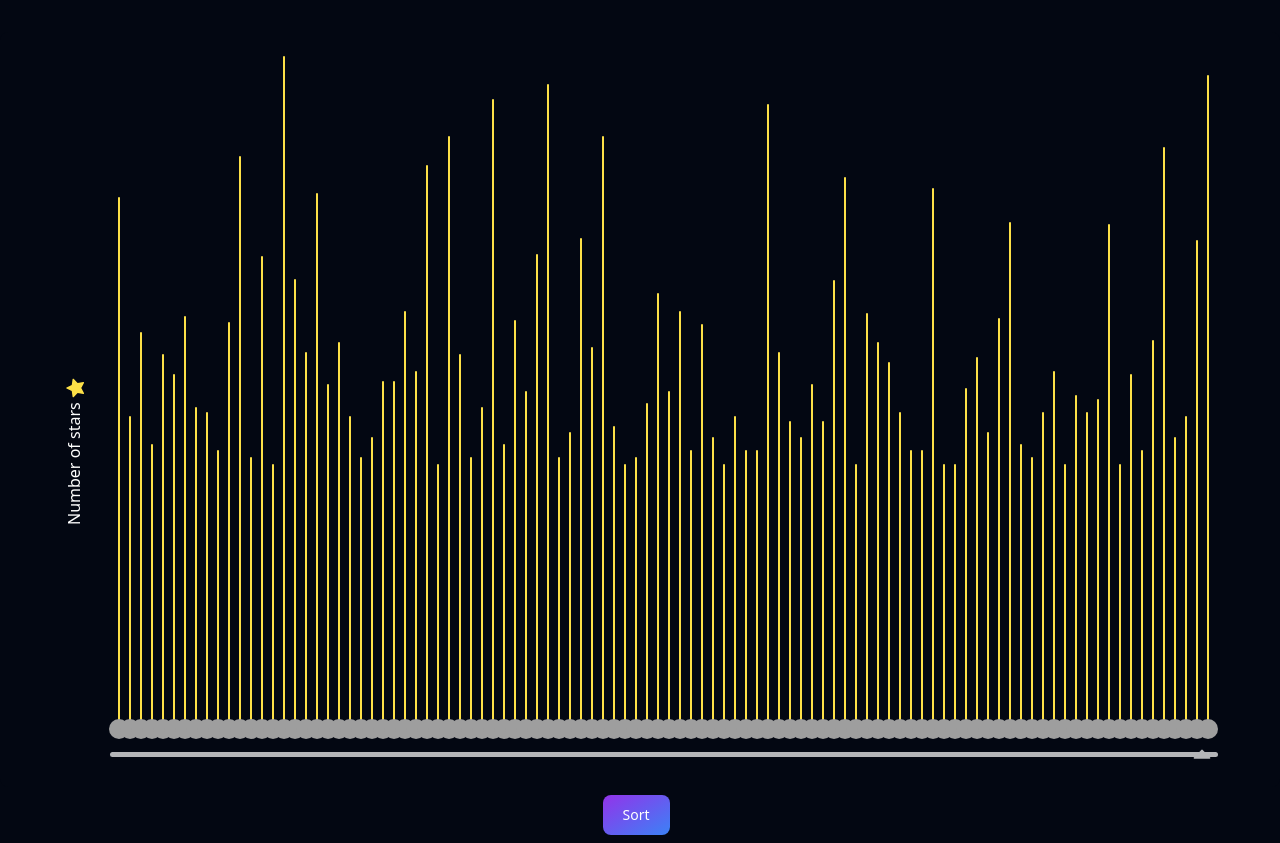
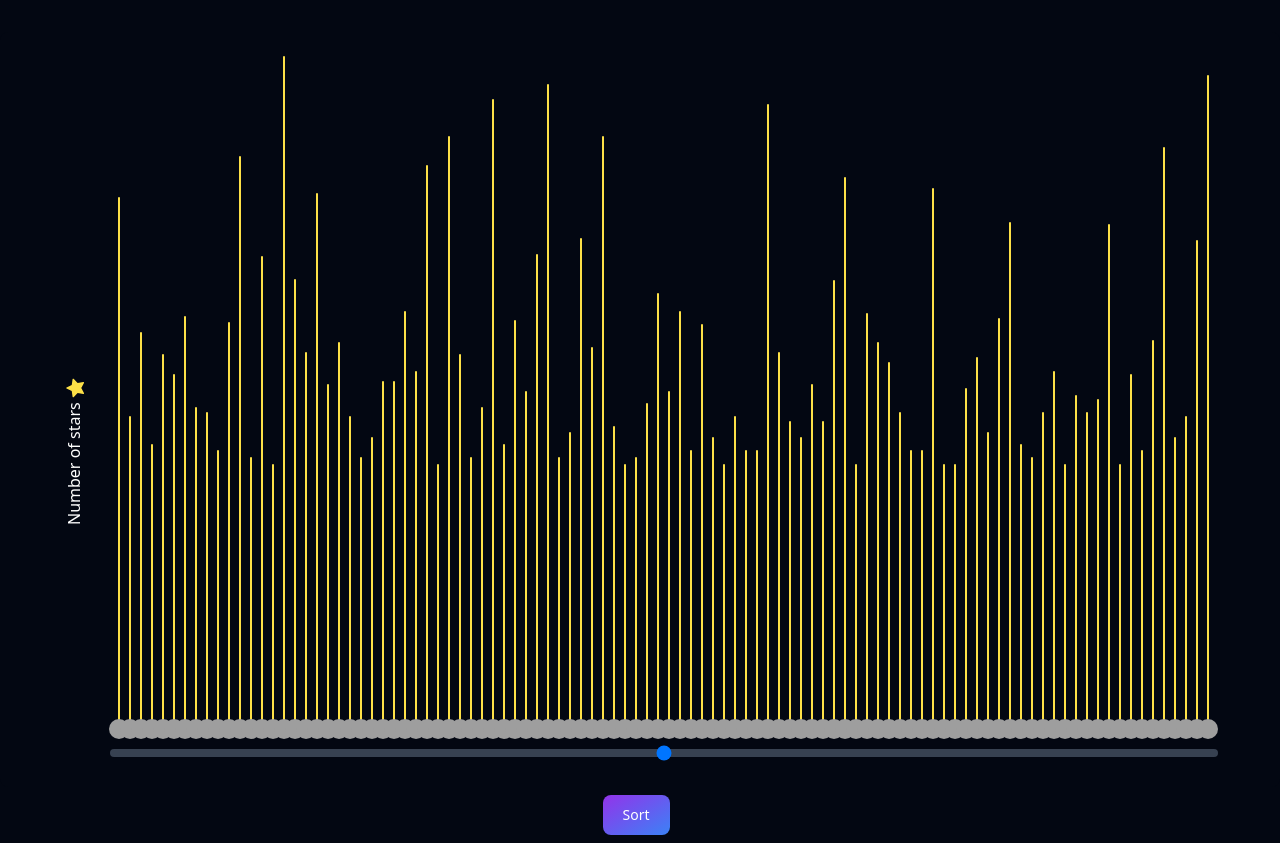
Before and after one commit to aidando73/sorting-visualizer-of-sorting-visualizers, a website: page index.html in a window 1280 px wide. Drawn offline with nearby package versions, Linux system fonts and the light colour scheme; grey boxes are pictures that could not be loaded.

Commit message:
Revert "slider attempt"
This reverts commit 622b313faf40ac632440036f5d58f9f9112d5a19.

```diff
--- a/index.css
+++ b/index.css
@@ -21,36 +21,3 @@
    border-radius: 4px 4px 0px 0px !important;
    background-color: var(--yellow-300) !important;
 }
-
-.slider {
-   -webkit-appearance: none;
-   width: 100%;
-   height: 5px;
-   border-radius: 5px;
-   background: #FFFFFF;
-   outline: none;
-   opacity: 0.7;
-   -webkit-transition: .2s;
-   transition: opacity .2s;
- }
-
-.slider::-webkit-slider-thumb {
-   -webkit-appearance: none;
-   appearance: none;
-   width: 32px;
-   height: 32px;
-   border: 0;
-   background-image: url('triangle-up-24.svg');
-   cursor: pointer;
-   background-size: contain;
-   background-position: center center;
-   background-repeat: no-repeat;
- }
-
- .slider::-moz-range-thumb {
-   width: 23px;
-   height: 25px;
-   border: 0;
-   background-image: url('https://raw.githubusercontent.com/primer/octicons/main/icons/arrow-up-24.svg');
-   cursor: pointer;
- }
--- a/index.html
+++ b/index.html
@@ -22,7 +22,7 @@
             <div id="view" style="display: flex; flex-direction: row; align-items: flex-end;">
             </div>
             <div class="-ml-2">
-               <input id="default-range" class="slider" type="range" value="100" class="">
+               <input id="default-range" type="range" value="50" class="w-full h-2 bg-gray-700 rounded-lg appearance-none cursor-pointer">
             </div>
          </div>
       </div>
```
Also changed, not shown: star-fill-24 (1).svg (deleted), triangle-up-24.svg (deleted).
